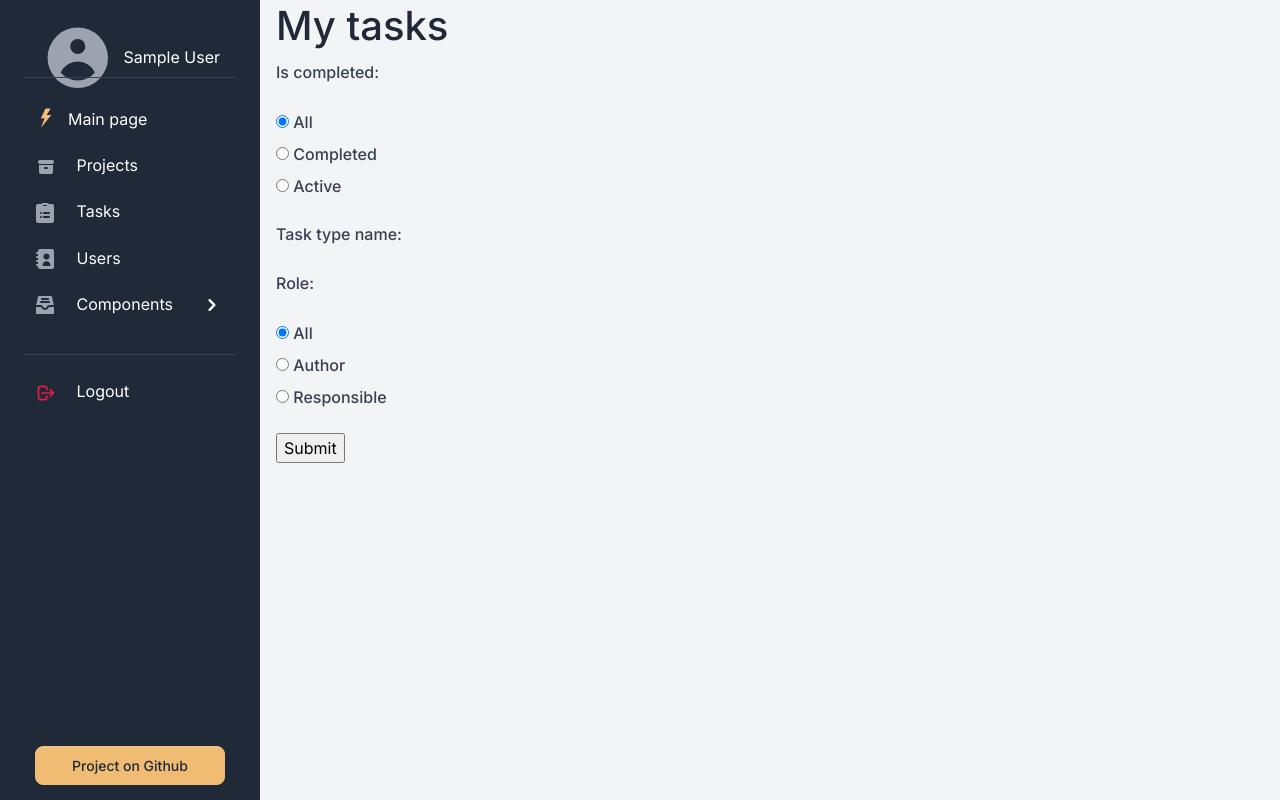
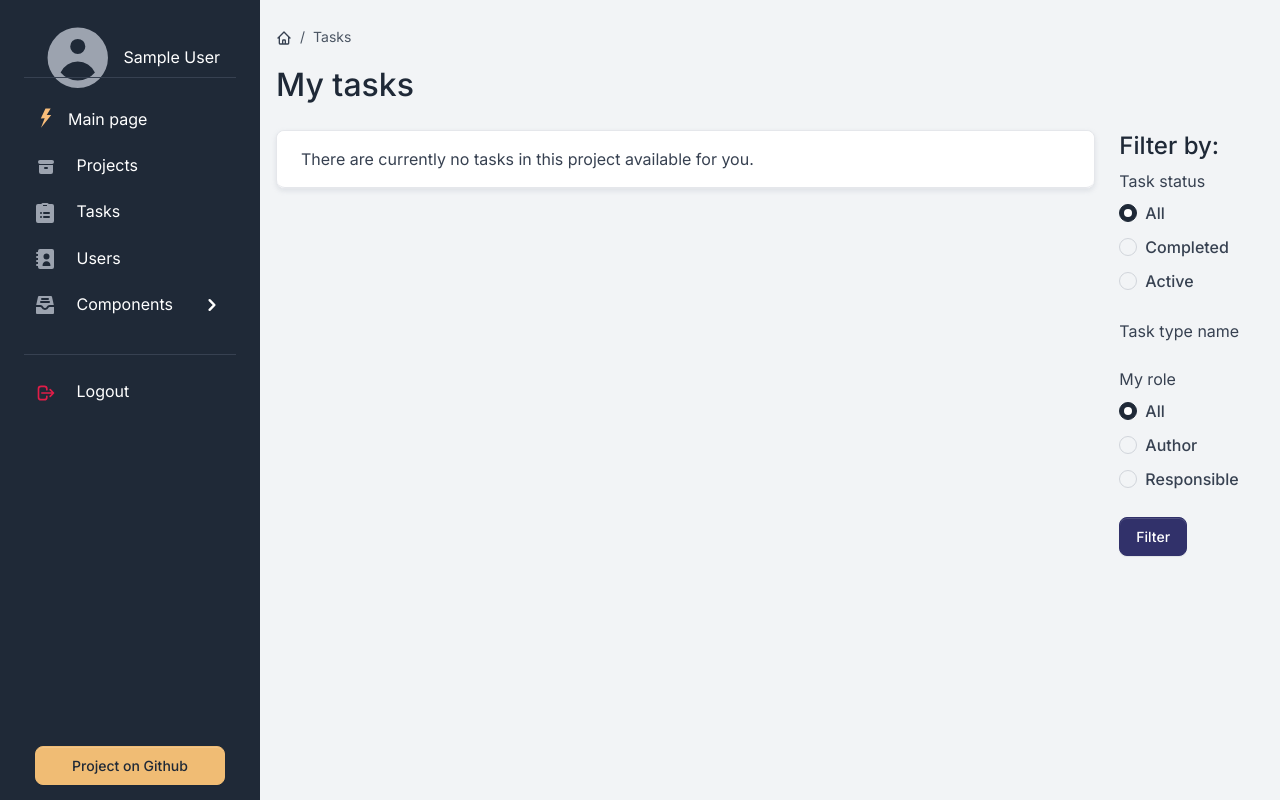
Before and after one commit to vkrasnovyd/project-management-platform, a Django app: page /tasks/ in a window 1280 px wide. Run offline with Django 4.2, Linux system fonts and the light colour scheme; the visitor is signed in with stand-in values (Sample User, id 1); data that the repository does not hold is empty; some libraries are stand-ins or nearby versions.

Commit message:
Change template for TaskListView

```diff
--- a/task_manager/views.py
+++ b/task_manager/views.py
@@ -336,6 +336,7 @@ class TaskFilterSet(FilterSet):
 
     is_completed = ChoiceFilter(
         field_name="is_completed",
+        label="Task status",
         choices=is_completed_choices,
         widget=RadioSelect,
         empty_label="All"
@@ -345,7 +346,7 @@ class TaskFilterSet(FilterSet):
         widget=CheckboxSelectMultiple
     )
     role = ChoiceFilter(
-        label="Role",
+        label="My role",
         choices=role_choices,
         method="filter_by_role",
         widget=RadioSelect,
--- a/templates/task_manager/task_list.html
+++ b/templates/task_manager/task_list.html
@@ -1,52 +1,103 @@
 {% extends "base.html" %}
+{% load crispy_forms_filters %}
 
 {% block title %}
-  <title>Task manager - My Tasks</title>
+  My Tasks
 {% endblock %}
 
 {% block content %}
-  <h1>
-    My tasks
-  </h1>
-
-  <form action="" method="get">
-    {{ filterset.form.as_p }}
-    <input type="submit">
-  </form>
-
-  {% for task in task_list %}
-    <p>
-      <u><a href="{% url 'task_manager:project-detail' pk=task.project.id %}" class="text-secondary">
-        {{ task.project }}
-      </a></u>
-    </p>
-
-    <a href="{% url 'task_manager:task-detail' pk=task.id %}"
-      {% if task.is_completed %}
-        class="text-secondary"><s>{{ task }}</s>
-      {% else %}
-        ><u>{{ task }}</u>
-      {% endif %}
-    </a>
-    <span class="badge badge-light">{{ task.task_type }}</span>
-
-    <div
-      {% if task.status == "new" %}
-        class="badge badge-pill badge-success"
-      {% elif task.status == "progress" %}
-        class="badge badge-pill badge-info"
-      {% elif task.status == "blocked" %}
-        class="badge badge-pill badge-danger"
-      {% elif task.status == "review" %}
-        class="badge badge-pill badge-warning"
-      {% else %}
-        class="badge badge-pill badge-secondary"
-      {% endif %}
-    >{{ task.get_status_display }}</div>
-
-    <p><span class="text-secondary">{{ task.author }}</span> → {{ task.responsible }}</p>
-    <p><b>Due to:</b> {{ task.deadline|date }}, {{ task.deadline|time }}</p>
-    <hr>
-  {% endfor %}
-
+  <div class="py-4">
+    <nav aria-label="breadcrumb" class="d-none d-md-inline-block">
+      <ol class="breadcrumb breadcrumb-dark breadcrumb-transparent">
+        <li class="breadcrumb-item">
+          <a href="/">
+            <svg class="icon icon-xxs" fill="none" stroke="currentColor" viewBox="0 0 24 24" xmlns="http://www.w3.org/2000/svg"><path stroke-linecap="round" stroke-linejoin="round" stroke-width="2" d="M3 12l2-2m0 0l7-7 7 7M5 10v10a1 1 0 001 1h3m10-11l2 2m-2-2v10a1 1 0 01-1 1h-3m-6 0a1 1 0 001-1v-4a1 1 0 011-1h2a1 1 0 011 1v4a1 1 0 001 1m-6 0h6"></path></svg>
+          </a>
+        </li>
+        <li class="breadcrumb-item active" aria-current="page">Tasks</li>
+      </ol>
+    </nav>
+    <h1 class="h2 mb-2">My tasks</h1>
+    <div class="row">
+      <div class="col-12 col-xl">
+        <div class="task-wrapper border bg-white shadow-sm rounded mt-3">
+          {% if task_list %}
+            {% for task in task_list %}
+              <div class="card hover-state border-bottom rounded-0 py-3">
+                <div class="card-body align-items-center py-0">
+                  <a href="{% url 'task_manager:task-detail' pk=task.id %}">
+                    <div class="col-11 col-lg-8 px-0 mb-4 mb-md-0">
+                      <div class="mb-2">
+                        <u><small>Project: {{ task.project }}</small></u>
+                        <h3
+                          {% if task.is_completed %}
+                            class="h5 my-2 text-gray-500 line-through"
+                          {% else %}
+                            class="h5 my-2"
+                          {% endif %}
+                        >{{ task.name }}</h3>
+                        <div class="text-gray-600 mb-2">
+                          {{ task.author }} → {{ task.responsible }}
+                        </div>
+                        <div class="d-block d-sm-flex">
+                          <h4 class="h6 fw-normal text-gray mb-1">
+                            <svg class="icon icon-xs me-2" fill="currentColor" viewBox="0 0 20 20" xmlns="http://www.w3.org/2000/svg">
+                              <path fill-rule="evenodd" d="M6 1a1 1 0 0 0-2 0h2ZM4 4a1 1 0 0 0 2 0H4Zm7-3a1 1 0 1 0-2 0h2ZM9 4a1 1 0 1 0 2 0H9Zm7-3a1 1 0 1 0-2 0h2Zm-2 3a1 1 0 1 0 2 0h-2ZM1 6a1 1 0 0 0 0 2V6Zm18 2a1 1 0 1 0 0-2v2ZM5 11v-1H4v1h1Zm0 .01H4v1h1v-1Zm.01 0v1h1v-1h-1Zm0-.01h1v-1h-1v1ZM10 11v-1H9v1h1Zm0 .01H9v1h1v-1Zm.01 0v1h1v-1h-1Zm0-.01h1v-1h-1v1ZM10 15v-1H9v1h1Zm0 .01H9v1h1v-1Zm.01 0v1h1v-1h-1Zm0-.01h1v-1h-1v1ZM15 15v-1h-1v1h1Zm0 .01h-1v1h1v-1Zm.01 0v1h1v-1h-1Zm0-.01h1v-1h-1v1ZM15 11v-1h-1v1h1Zm0 .01h-1v1h1v-1Zm.01 0v1h1v-1h-1Zm0-.01h1v-1h-1v1ZM5 15v-1H4v1h1Zm0 .01H4v1h1v-1Zm.01 0v1h1v-1h-1Zm0-.01h1v-1h-1v1ZM2 4h16V2H2v2Zm16 0h2a2 2 0 0 0-2-2v2Zm0 0v14h2V4h-2Zm0 14v2a2 2 0 0 0 2-2h-2Zm0 0H2v2h16v-2ZM2 18H0a2 2 0 0 0 2 2v-2Zm0 0V4H0v14h2ZM2 4V2a2 2 0 0 0-2 2h2Zm2-3v3h2V1H4Zm5 0v3h2V1H9Zm5 0v3h2V1h-2ZM1 8h18V6H1v2Zm3 3v.01h2V11H4Zm1 1.01h.01v-2H5v2Zm1.01-1V11h-2v.01h2Zm-1-1.01H5v2h.01v-2ZM9 11v.01h2V11H9Zm1 1.01h.01v-2H10v2Zm1.01-1V11h-2v.01h2Zm-1-1.01H10v2h.01v-2ZM9 15v.01h2V15H9Zm1 1.01h.01v-2H10v2Zm1.01-1V15h-2v.01h2Zm-1-1.01H10v2h.01v-2ZM14 15v.01h2V15h-2Zm1 1.01h.01v-2H15v2Zm1.01-1V15h-2v.01h2Zm-1-1.01H15v2h.01v-2ZM14 11v.01h2V11h-2Zm1 1.01h.01v-2H15v2Zm1.01-1V11h-2v.01h2Zm-1-1.01H15v2h.01v-2ZM4 15v.01h2V15H4Zm1 1.01h.01v-2H5v2Zm1.01-1V15h-2v.01h2Zm-1-1.01H5v2h.01v-2Z" clip-rule="evenodd"/>
+                            </svg>
+                            {{ task.deadline|date }}
+                            <svg class="icon icon-xs ms-3 me-0" fill="currentColor" viewBox="0 0 20 20" xmlns="http://www.w3.org/2000/svg">
+                              <path fill-rule="evenodd" d="M10 0a10 10 0 1 0 10 10A10.011 10.011 0 0 0 10 0Zm3.982 13.982a1 1 0 0 1-1.414 0l-3.274-3.274A1.012 1.012 0 0 1 9 10V6a1 1 0 0 1 2 0v3.586l2.982 2.982a1 1 0 0 1 0 1.414Z" clip-rule="evenodd"/>
+                            </svg>
+                            {{ task.deadline|time }}
+                          </h4>
+                          <div class="ms-sm-3">
+                            <span
+                              {% if task.status == "new" %}
+                                class="badge super-badge badge-sm bg-success"
+                              {% elif task.status == "progress" %}
+                                class="badge super-badge badge-sm bg-info"
+                              {% elif task.status == "blocked" %}
+                                class="badge super-badge badge-sm bg-danger"
+                              {% elif task.status == "review" %}
+                                class="badge super-badge badge-sm bg-warning"
+                              {% else %}
+                                class="badge super-badge badge-sm bg-gray-400"
+                              {% endif %}
+                            >{{ task.get_status_display }}</span>
+                            <span class="badge super-badge badge-sm bg-secondary">{{ task.task_type }}</span>
+                          </div>
+                        </div>
+                      </div>
+                      {% if task.description %}
+                        <div
+                          {% if task.is_completed %}
+                            class="fw-normal text-gray-500 line-through"
+                          {% else %}
+                            class="fw-normal text-gray"
+                          {% endif %}
+                        >{{ task.description }}</div>
+                      {% endif %}
+                    </div>
+                  </a>
+                </div>
+              </div>
+            {% endfor %}
+          {% else %}
+            <div class="card border-bottom py-3">
+              <div class="card-body align-items-center py-0">
+                <div class="fw-normal text-gray">There are currently no tasks in this project available for you.</div>
+              </div>
+            </div>
+          {% endif %}
+        </div>
+      </div>
+      <div class="col-12 col-xl-2">
+        <h3 class="h4 mt-3">Filter by:</h3>
+        <form action="" method="get">
+          {{ filterset.form|crispy }}
+          <input type="submit" value="Filter" class="btn btn-tertiary">
+        </form>
+      </div>
+    </div>
+  </div>
 {% endblock %}
```
